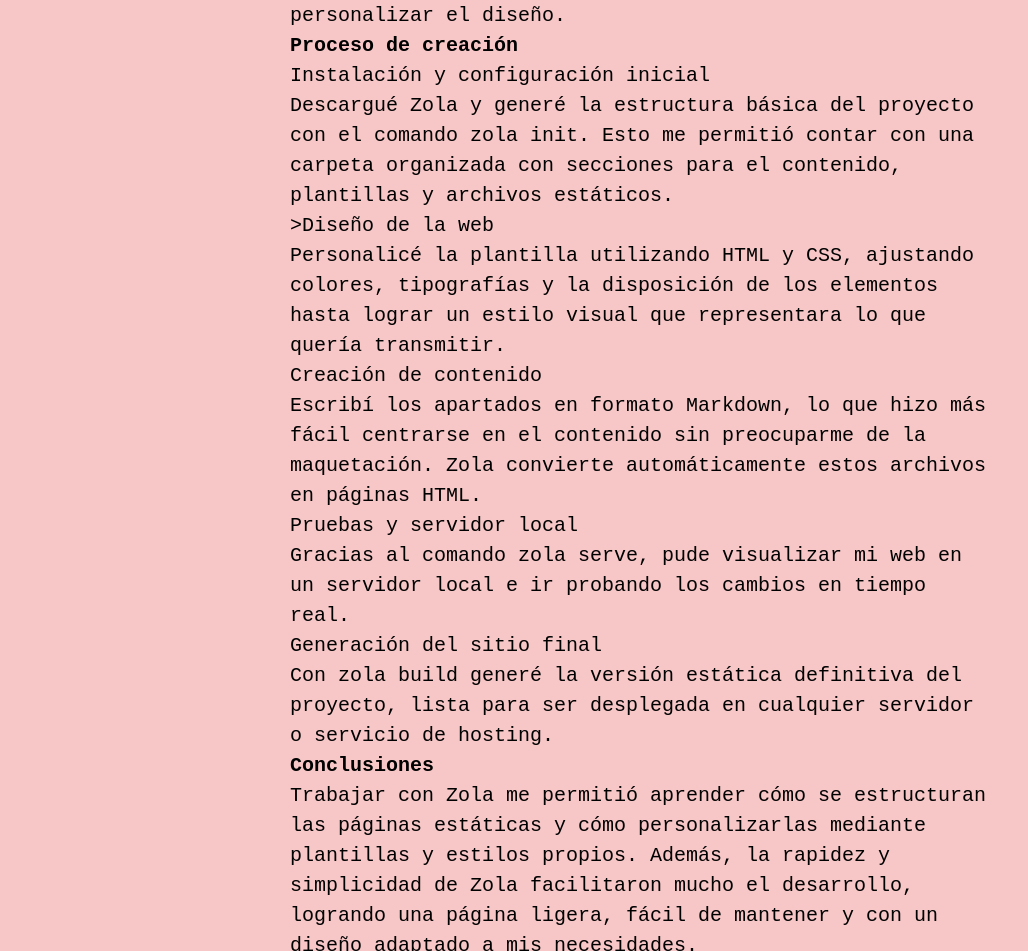
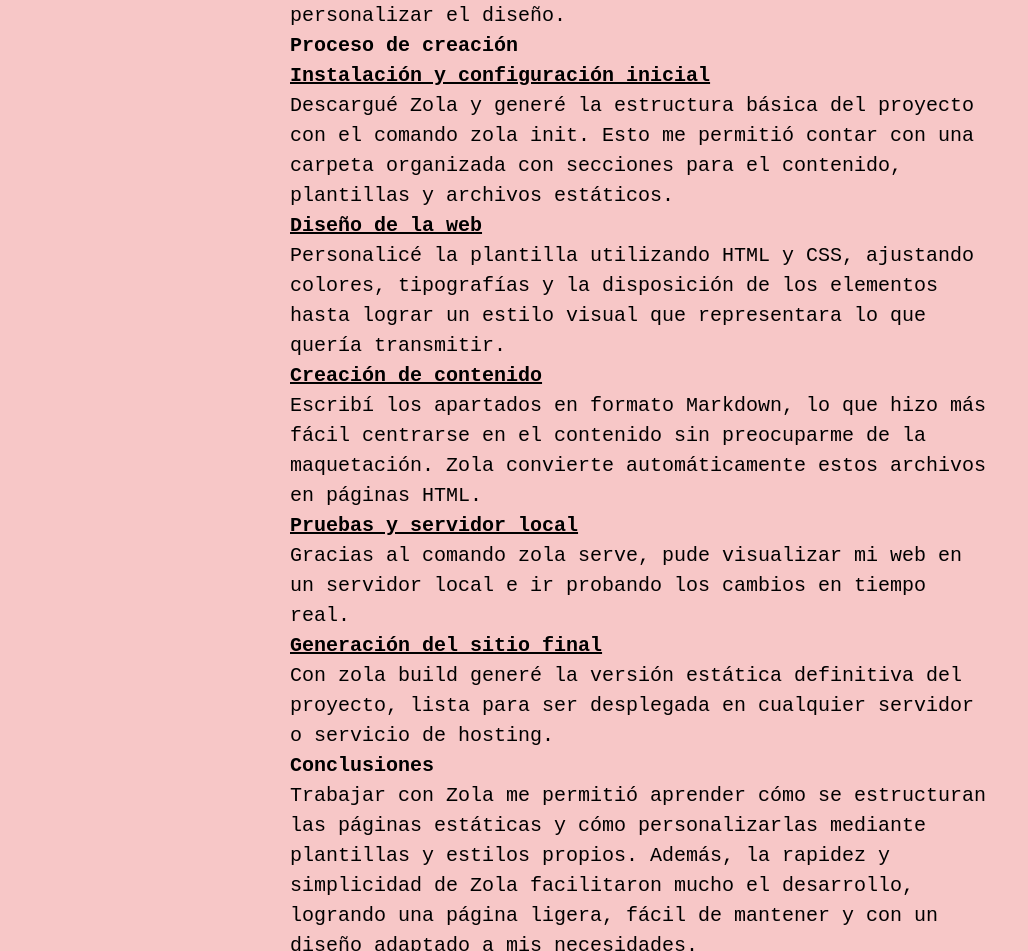
Before and after one commit to inigoelverdin/inigoelverdin.github.io, a plain HTML site: page blog/sostenibilidad/index.html in a window 1280 px wide. Shown: the part 471-1422 px from the top of the page, without its empty margins (0-1028 px from the left). Drawn offline with Linux system fonts and the light colour scheme.

Commit message:
Update index.html

```diff
--- a/blog/sostenibilidad/index.html
+++ b/blog/sostenibilidad/index.html
@@ -37,22 +37,22 @@
 <p>Zola es un generador de sitios estáticos escrito en Rust. Permite crear páginas rápidas, seguras y fáciles de mantener. Funciona con plantillas, archivos Markdown y hojas de estilo CSS, lo que lo hace muy flexible para personalizar el diseño.</p>
 
 <h2>Proceso de creación</h2>
-<ul>
-<li>Instalación y configuración inicial</li>
+
+<strong><u>Instalación y configuración inicial</u></strong>
 <p>Descargué Zola y generé la estructura básica del proyecto con el comando zola init. Esto me permitió contar con una carpeta organizada con secciones para el contenido, plantillas y archivos estáticos.</p>
 
-<li>>Diseño de la web</li
+<strong><u>Diseño de la web</u></strong>
 <p>Personalicé la plantilla utilizando HTML y CSS, ajustando colores, tipografías y la disposición de los elementos hasta lograr un estilo visual que representara lo que quería transmitir.</p>
 
-<li>Creación de contenido</li>
+<strong><u>Creación de contenido</u></strong>
 <p>Escribí los apartados en formato Markdown, lo que hizo más fácil centrarse en el contenido sin preocuparme de la maquetación. Zola convierte automáticamente estos archivos en páginas HTML.</p>
 
-<li>Pruebas y servidor local</li>
+<strong><u>Pruebas y servidor local</u></strong>
 <p>Gracias al comando zola serve, pude visualizar mi web en un servidor local e ir probando los cambios en tiempo real.</p>
 
-<li>Generación del sitio final</li>
+<strong><u>Generación del sitio final</u></strong>
 <p>Con zola build generé la versión estática definitiva del proyecto, lista para ser desplegada en cualquier servidor o servicio de hosting.</p>
-  </ul>
+
 
 <h2>Conclusiones</h2>
 
```
